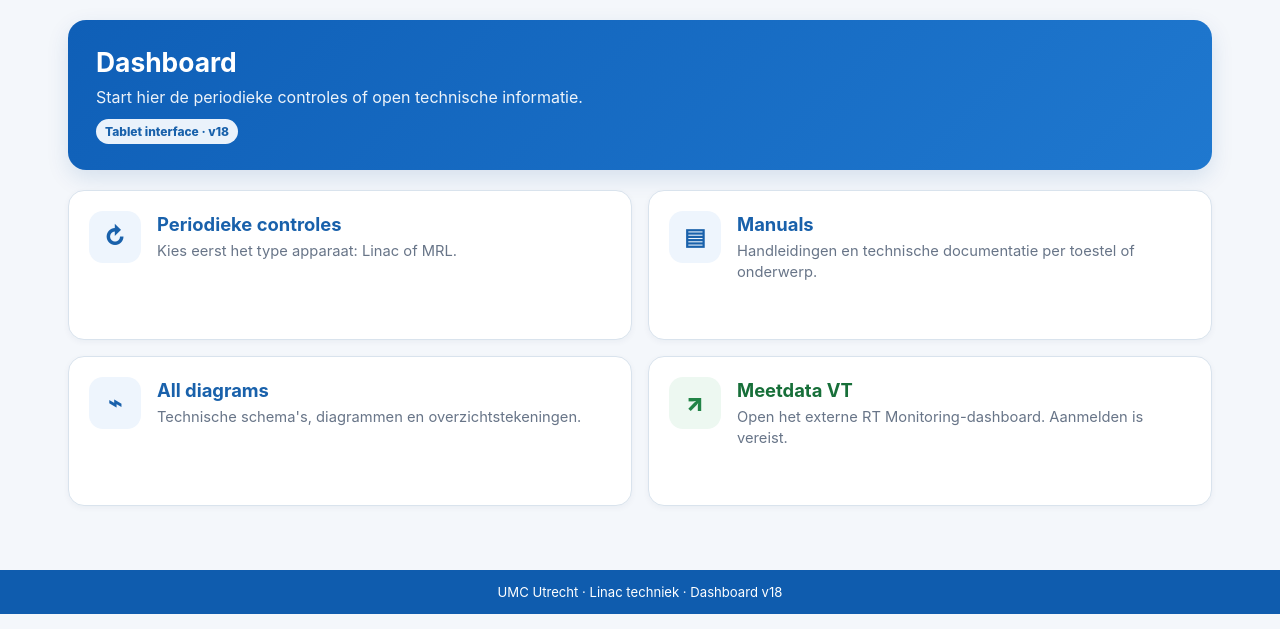
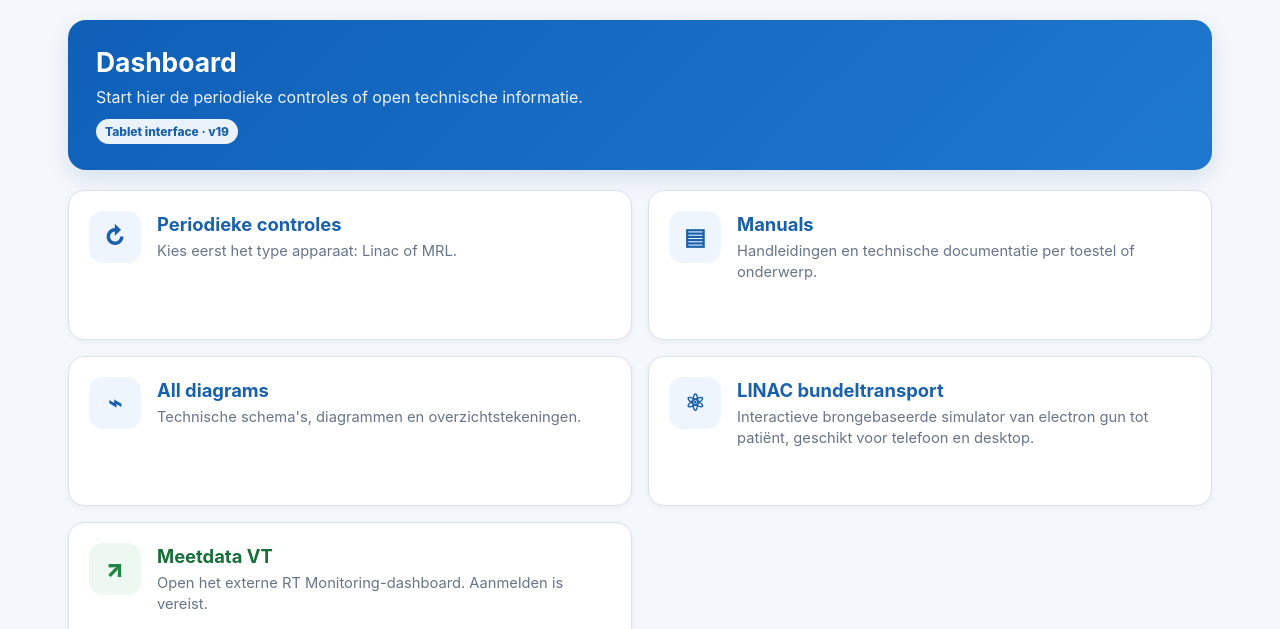
Before and after one commit to thomasgerritsen-code/lichtveld-qa, a plain HTML site: page index.html in a window 1280 px wide. Shown: the part 171-800 px from the top of the page. Drawn offline with Linux system fonts and the light colour scheme.

Commit message:
Add LINAC simulator to RT-VTech dashboard

```diff
--- a/index.html
+++ b/index.html
@@ -21,7 +21,7 @@
   <section class="hero">
     <h2>Dashboard</h2>
     <p>Start hier de periodieke controles of open technische informatie.</p>
-    <span class="badge">Tablet interface · v18</span>
+    <span class="badge">Tablet interface · v19</span>
   </section>
 
   <nav class="dashboardGrid" aria-label="Hoofdstukken">
@@ -35,9 +35,14 @@
       <span><h3>Manuals</h3><p>Handleidingen en technische documentatie per toestel of onderwerp.</p></span>
     </a>
 
-    <a class="dashTile" href="all-diagrams.html?v=1">
+    <a class="dashTile" href="all-diagrams.html?v=2">
       <span class="dashIcon">⌁</span>
       <span><h3>All diagrams</h3><p>Technische schema's, diagrammen en overzichtstekeningen.</p></span>
+    </a>
+
+    <a class="dashTile" href="linac-simulator/index.html?v=1">
+      <span class="dashIcon">⚛</span>
+      <span><h3>LINAC bundeltransport</h3><p>Interactieve brongebaseerde simulator van electron gun tot patiënt, geschikt voor telefoon en desktop.</p></span>
     </a>
 
     <a class="dashTile external" href="https://rtmonitoring.ds.umcutrecht.nl/dashboard-view.html?s=1&id=7&fullscreen=1" target="_blank" rel="noopener noreferrer">
@@ -47,6 +52,6 @@
   </nav>
 </main>
 
-<footer class="footer">UMC Utrecht · Linac techniek · Dashboard v18</footer>
+<footer class="footer">UMC Utrecht · Linac techniek · Dashboard v19</footer>
 </body>
 </html>
```
